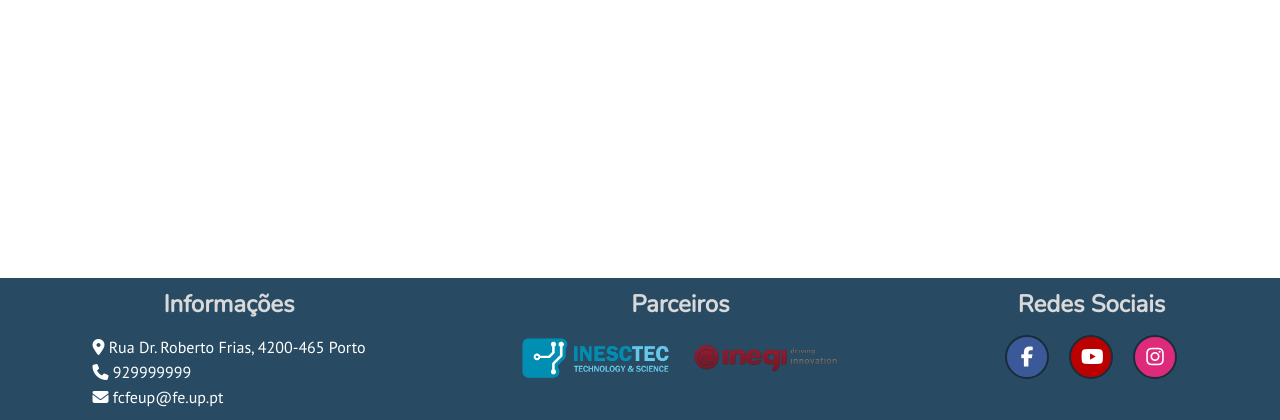
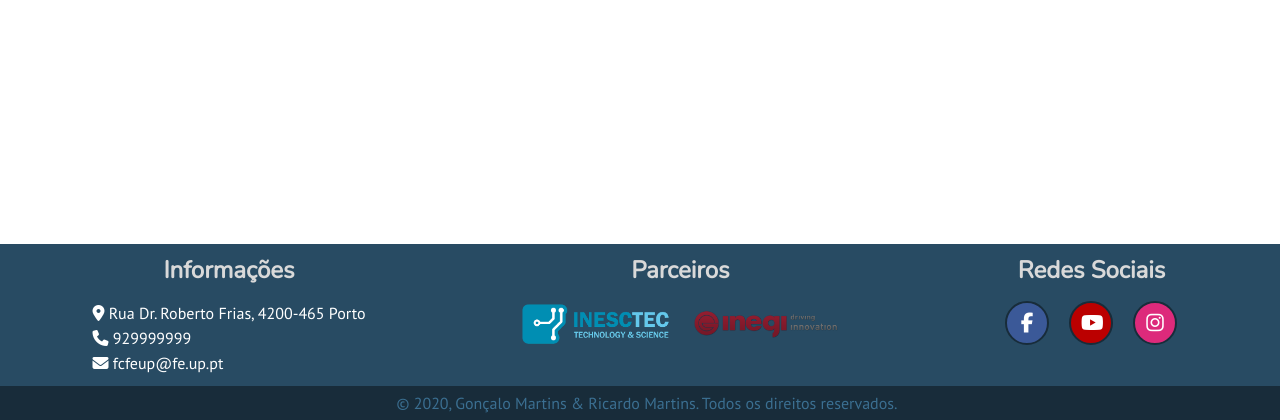
Before and after one commit to GoncaloMartins10/FC-Feup, a PHP site: page /inicio.html in a window 1280 px wide. Shown: the part 380-800 px from the top of the page. Run offline with PHP 8.4, Linux system fonts and the light colour scheme; some libraries are stand-ins or nearby versions.

Commit message:
copyright adicionado

```diff
--- a/Code/inicio.html
+++ b/Code/inicio.html
@@ -56,6 +56,9 @@
             </div>
         </div>
     </footer>
+    <div class="copyright">
+        &copy 2020, Gonçalo Martins & Ricardo Martins. Todos os direitos reservados.
+    </div>
 
 
 </body>
--- a/Code/style.css
+++ b/Code/style.css
@@ -152,6 +152,15 @@ footer .container{
     background: #DD2A7B;
 }
 
+.copyright{
+    background-color: #182C3A;
+    width: 100%;
+    margin-bottom: 0;
+    padding: 7px;
+    text-align: center;
+    color: #3B6F91
+  }
+
 
 /* ---------------------------------------- Animations  ---------------------------------------- */
 
```
